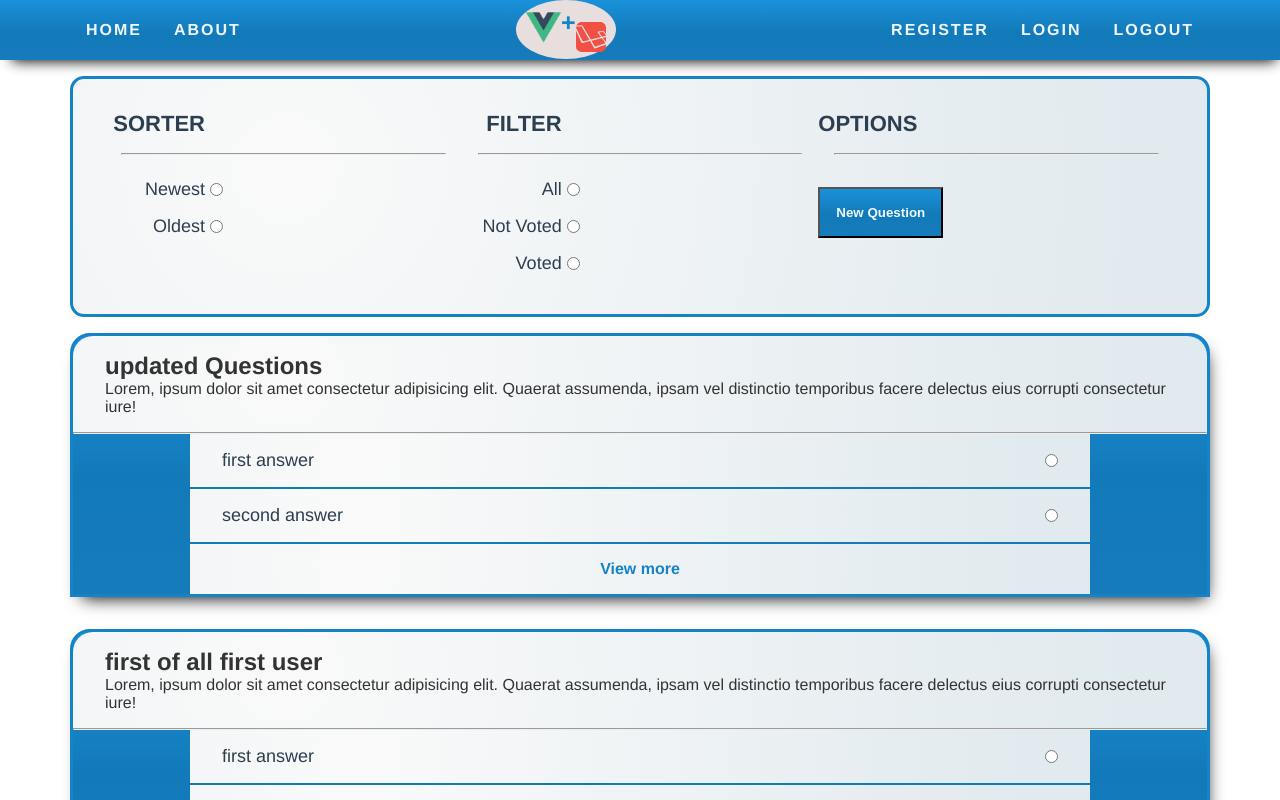
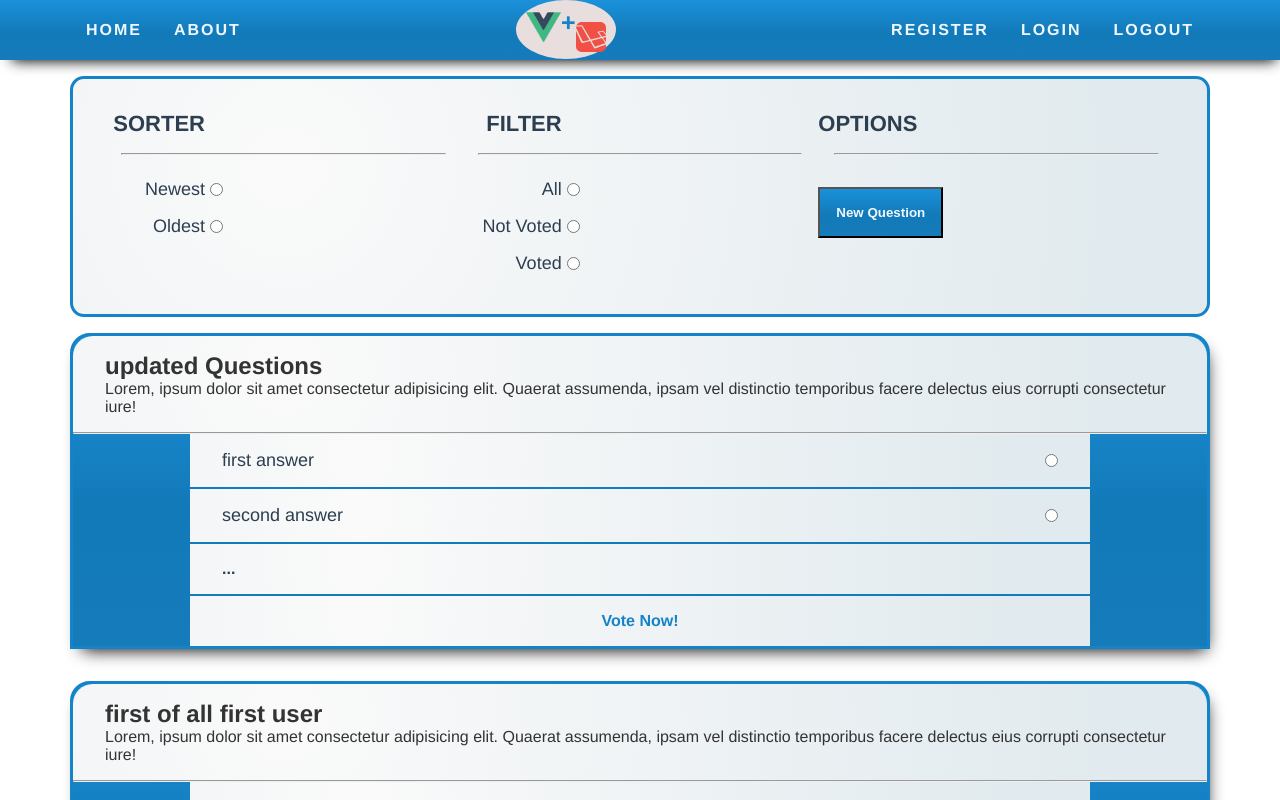
Before and after one commit to eevan7a9/voting-system, a Vue app in the folder voting-frontend/: page /login in a window 1280 px wide. Shown: the top 800 px of the page. Built offline with nearby package versions, Linux system fonts and the light colour scheme.

Commit message:
added details page

```diff
--- a/voting-frontend/src/components/questions/QuestionsList.vue
+++ b/voting-frontend/src/components/questions/QuestionsList.vue
@@ -15,17 +15,23 @@
         v-for="(answer, index) in question.answers.slice(0,2)"
         :key="index"
       >
-        <div class="answers pady-1 padx-2 bg-lightdient pointer">
+        <div class="answers pady-1 padx-2 bg-lightdient">
           <p class="fs-18">{{ answer.title }}</p>
           <input type="radio" :name="question.id" id />
         </div>
       </div>
       <div
-        class="more pady-1 padx-2 bg-lightdient fw-bolder pointer"
+        class="more pady-1 padx-2 bg-lightdient fw-bolder mgb-2-px"
         v-if="question.answers.length > 2"
-      >View more</div>
+      >...</div>
+      <router-link :to="{ name:'details', params:{questionId:question.id}}">
+        <div
+          class="vote pady-1 padx-2 bg-lightdient fw-bolder pointer"
+          v-if="question.answers.length !== 0"
+        >Vote Now!</div>
+      </router-link>
       <div
-        class="more pady-1 padx-2 bg-lightdient fw-bolder pointer"
+        class="vote pady-1 padx-2 bg-lightdient fw-bolder pointer"
         v-if="question.answers.length == 0"
       >None</div>
     </div>
@@ -46,6 +52,9 @@ export default {
 </script>
 
 <style scoped>
+a {
+  text-decoration: none;
+}
 .wrapper {
   border: 3px solid #1583c7;
   border-top-right-radius: 20px;
@@ -64,11 +73,16 @@ export default {
   display: grid;
   grid-template-columns: 1fr auto;
 }
-.more {
+.vote {
   max-width: 900px;
   text-align: center;
   margin-left: auto;
   margin-right: auto;
   color: #1583c7;
 }
+.more {
+  max-width: 900px;
+  margin-left: auto;
+  margin-right: auto;
+}
 </style>
--- a/voting-frontend/src/modules/questions.js
+++ b/voting-frontend/src/modules/questions.js
@@ -192,17 +192,33 @@ const state = {
                 "updated_at": "2019-09-15 07:46:23"
             }
         }
-    ]
+    ],
+    question: {
+        "id": 0,
+        "user_id": 0,
+        "title": "",
+        "created_at": "null",
+        "updated_at": "",
+        "answers": []
+    }
 }
 const getters = {
     allQuestions: (state) => state.questions,
+    questionDetail: state => state.question
 
 }
 const actions = {
-
+    getQuestionDetails: ({ commit, state }, id) => {
+        setTimeout(() => {
+            const question = state.questions.find(question => question.id == id)
+            commit("setQuestionDetails", question);
+        }, 2000);
+    }
 }
 const mutations = {
-
+    setQuestionDetails: (state, question) => {
+        state.question = question;
+    }
 }
 export default {
     state,
--- a/voting-frontend/src/router.js
+++ b/voting-frontend/src/router.js
@@ -28,6 +28,16 @@ export default new Router({
       path: "/login",
       name: "login",
       component: () => import('./views/Login.vue'),
-    }
+    },
+    {
+      path: "/question/:questionId/details",
+      name: "details",
+      component: () => import('./views/Details.vue'),
+      props(route) { // by doing this we can prevent the params.id Type
+        let props = { ...route.params } // from changing when entered from url
+        props.questionId = parseInt(props.questionId);
+        return props
+      },
+    },
   ]
 })
--- /dev/null
+++ b/voting-frontend/src/views/Details.vue
@@ -0,0 +1,61 @@
+<template>
+  <div class="wrapper pady-3 mgt-3 mgb-2">
+    <div class="question-cont bg-lightdient dark pady-1 padx-2">
+      <h2>{{ questionDetail.title }}</h2>
+      <p>Lorem, ipsum dolor sit amet consectetur adipisicing elit. Quaerat assumenda, ipsam vel distinctio temporibus facere delectus eius corrupti consectetur iure!</p>
+    </div>
+    <div class="answers-cont mgt-1" v-for="(answer, index) in questionDetail.answers" :key="index">
+      <div class="answers pady-1 padx-2 bg-bluedient light fw-bold">
+        <p class="fs-18">{{ answer.title }}</p>
+        <input type="radio" :name="questionDetail.id" id />
+      </div>
+    </div>
+    <div
+      class="vote pady-1 padx-2 bg-lightdient fw-bolder pointer"
+      v-if="questionDetail.answers.length == 0"
+    >None</div>
+  </div>
+</template>
+
+<script>
+import { mapGetters, mapActions } from "vuex";
+export default {
+  name: "Details",
+  props: {
+    questionId: Number
+  },
+  computed: {
+    ...mapGetters(["questionDetail"])
+  },
+  methods: {
+    ...mapActions(["getQuestionDetails"])
+  },
+  created() {
+    if (this.question) {
+      console.log(1);
+    } else {
+      console.log(0);
+    }
+    this.getQuestionDetails(this.questionId);
+  }
+};
+</script>
+
+<style scoped>
+.wrapper {
+  border: 3px solid #1583c7;
+  -webkit-box-shadow: 4px 9px 17px -8px #000000;
+  box-shadow: 4px 9px 17px -8px #000000;
+}
+.question-cont {
+  border: 3px solid #1583c7;
+}
+.answers {
+  border: 3px solid #1583c7;
+  max-width: 900px;
+  margin-right: auto;
+  margin-left: auto;
+  display: grid;
+  grid-template-columns: 1fr auto;
+}
+</style>
```
